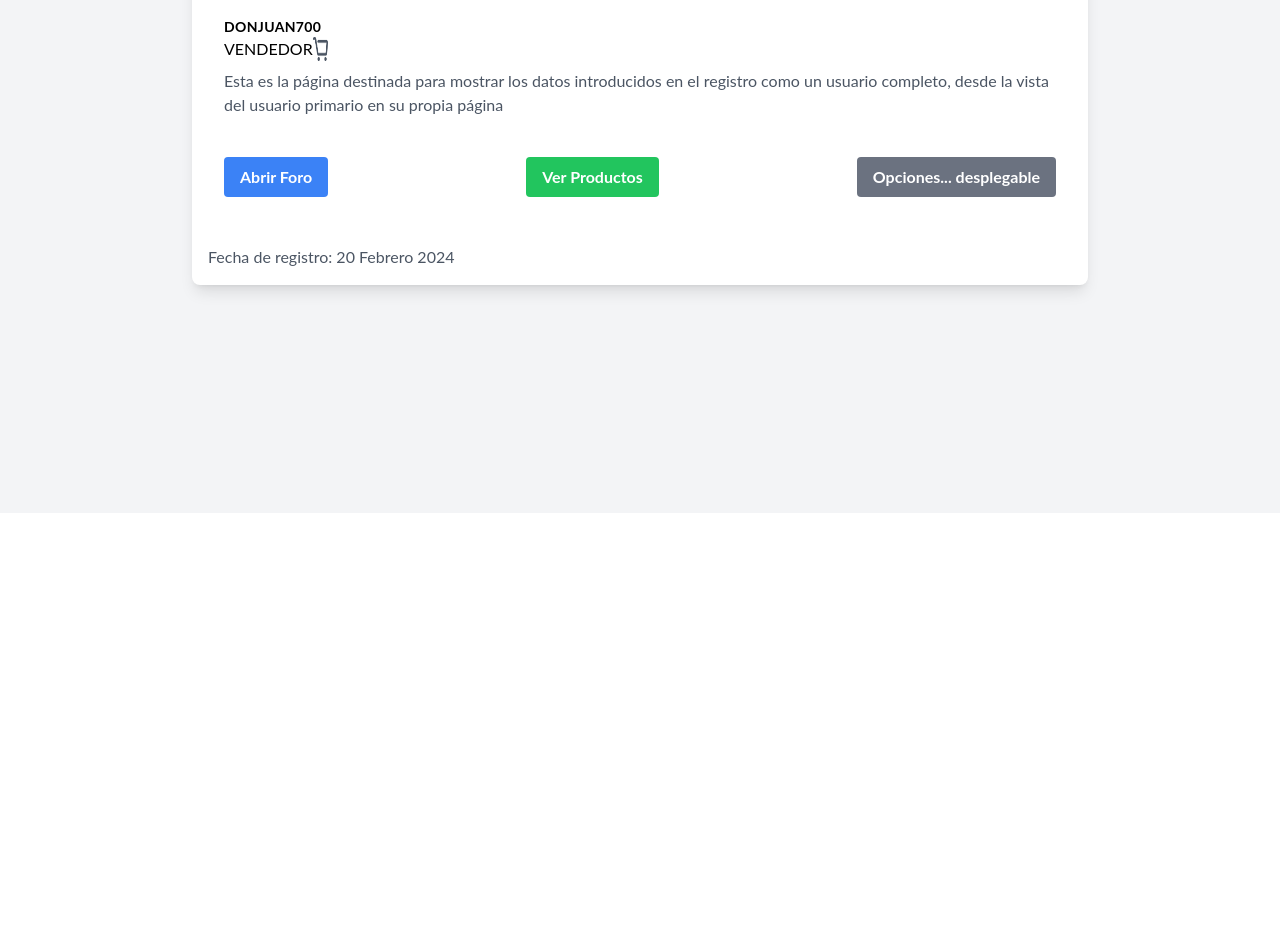
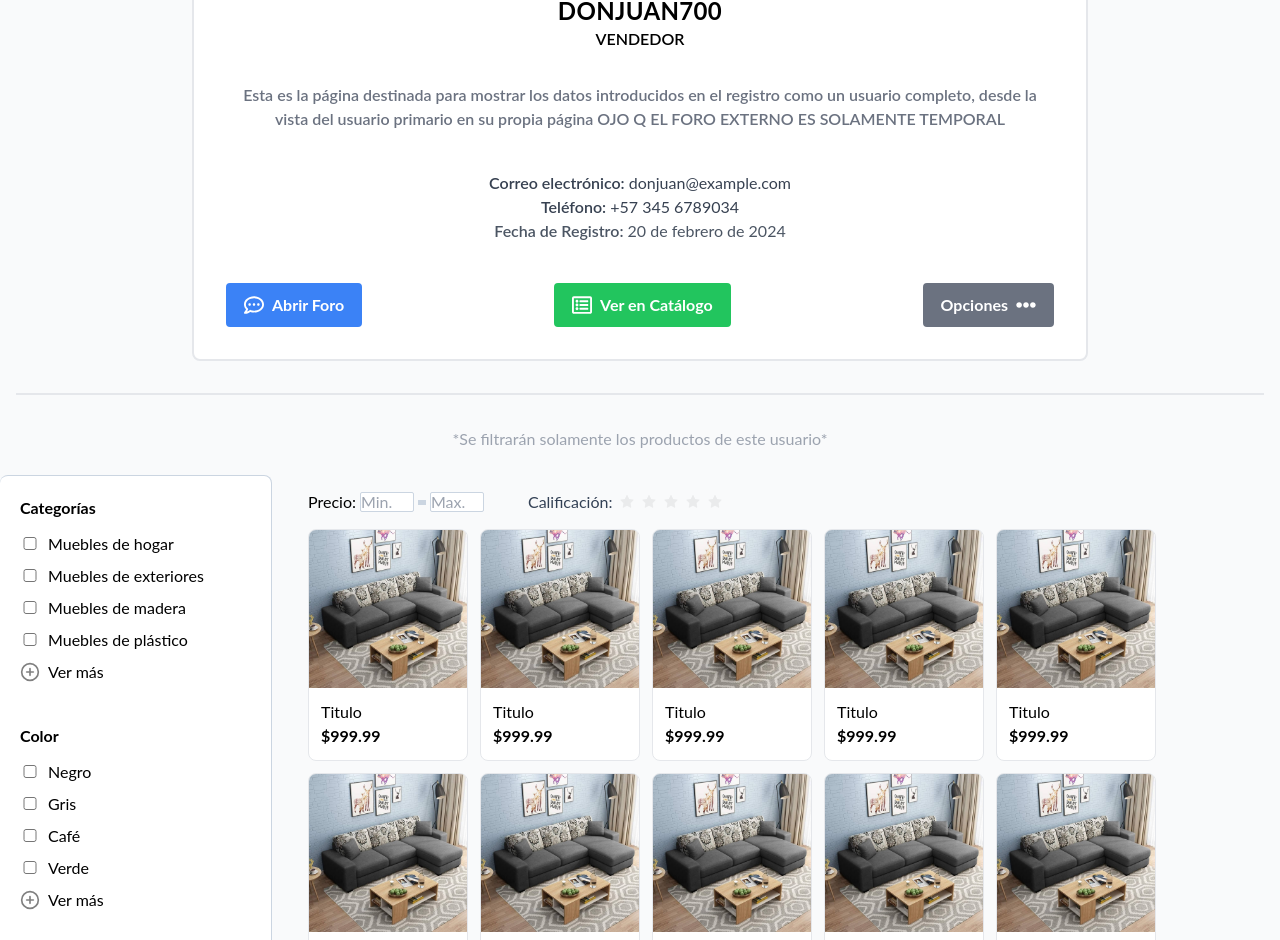
Before and after one commit to plantnt/reactmate, a React (Vite) app: page /profilePage in a window 1280 px wide. Shown: the part 360-1300 px from the top of the page. Before the commit the page ends 873 px from the top, so only its background shows below. Built offline with nearby package versions, Linux system fonts and the light colour scheme.

Commit message:
crazy? i was crazy once
i was locked on a room

```diff
--- a/src/components/filters.tsx
+++ b/src/components/filters.tsx
@@ -1,24 +1,25 @@
-import { PlusCircle } from "lucide-react"
-export default function Filters(){
-    return(
+import { PlusCircle } from "lucide-react";
+
+export default function Filters() {
+    return (
         <div>
-            <div id="filters" className="w-[17rem] py-5 pl-5 pr-10 border-r-[1px] border-b-[1px] border-slate-300 bg-white ">
+            <div id="filters" className="w-[17rem] py-5 pl-5 pr-10 border-r-[1px] border-b-[1px] border-t-[1px] border-slate-300 bg-white rounded-lg">
                 <h2 className="font-bold mb-3">Categorías</h2>
                 <ul className="flex flex-col space-y-2">
                     <li>
-                        <input type="checkbox" className="accent-violet-500 w-5 mr-2"/>
+                        <input type="checkbox" className="accent-violet-500 w-5 mr-2 transition-all duration-300"/>
                         Muebles de hogar
                     </li>
                     <li>
-                        <input type="checkbox" className="accent-violet-500 w-5 mr-2"/>
+                        <input type="checkbox" className="accent-violet-500 w-5 mr-2 transition-all duration-300"/>
                         Muebles de exteriores
                     </li>
                     <li>
-                        <input type="checkbox" className="accent-violet-500 w-5 mr-2"/>
+                        <input type="checkbox" className="accent-violet-500 w-5 mr-2 transition-all duration-300"/>
                         Muebles de madera
                     </li>
                     <li>
-                        <input type="checkbox" className="accent-violet-500 w-5 mr-2"/>
+                        <input type="checkbox" className="accent-violet-500 w-5 mr-2 transition-all duration-300"/>
                         Muebles de plástico
                     </li>
                     <li>
@@ -31,19 +32,19 @@ export default function Filters(){
                 <h2 className="font-bold mt-10 mb-3">Color</h2>
                 <ul className="flex flex-col space-y-2">
                     <li>
-                        <input type="checkbox" className="accent-violet-500 w-5 mr-2"/>
+                        <input type="checkbox" className="accent-violet-500 w-5 mr-2 transition-all duration-300"/>
                         Negro
                     </li>
                     <li>
-                        <input type="checkbox" className="accent-violet-500 w-5 mr-2"/>
+                        <input type="checkbox" className="accent-violet-500 w-5 mr-2 transition-all duration-300"/>
                         Gris
                     </li>
                     <li>
-                        <input type="checkbox" className="accent-violet-500 w-5 mr-2"/>
+                        <input type="checkbox" className="accent-violet-500 w-5 mr-2 transition-all duration-300"/>
                         Café
                     </li>
                     <li>
-                        <input type="checkbox" className="accent-violet-500 w-5 mr-2"/>
+                        <input type="checkbox" className="accent-violet-500 w-5 mr-2 transition-all duration-300"/>
                         Verde
                     </li>
                     <li>
@@ -56,19 +57,19 @@ export default function Filters(){
                 <h2 className="font-bold mt-10 mb-3">Material</h2>
                 <ul className="flex flex-col space-y-2">
                     <li>
-                        <input type="checkbox" className="accent-violet-500 w-5 mr-2"/>
+                        <input type="checkbox" className="accent-violet-500 w-5 mr-2 transition-all duration-300"/>
                         Madera
                     </li>
                     <li>
-                        <input type="checkbox" className="accent-violet-500 w-5 mr-2"/>
+                        <input type="checkbox" className="accent-violet-500 w-5 mr-2 transition-all duration-300"/>
                         Madera reciclada
                     </li>
                     <li>
-                        <input type="checkbox" className="accent-violet-500 w-5 mr-2"/>
+                        <input type="checkbox" className="accent-violet-500 w-5 mr-2 transition-all duration-300"/>
                         Plástico reciclado
                     </li>
                     <li>
-                        <input type="checkbox" className="accent-violet-500 w-5 mr-2"/>
+                        <input type="checkbox" className="accent-violet-500 w-5 mr-2 transition-all duration-300"/>
                         Cuero
                     </li>
                     <li>
@@ -78,9 +79,7 @@ export default function Filters(){
                         </label>
                     </li>
                 </ul>
-
             </div>
-
         </div>
-    )
+    );
 }
--- a/src/pages/Profile.tsx
+++ b/src/pages/Profile.tsx
@@ -1,38 +1,143 @@
+import { useState, useRef, useEffect } from 'react';
+import { FaRegCommentDots, FaRegListAlt, FaEllipsisH } from 'react-icons/fa';
+import ProductCard from "../components/productCard";
+import Filters from "../components/filters";
+import Footer from "../components/UI/footer";
+import Rating from "../components/rating";
+import { Pagination } from 'antd';
+
 export default function Profile() {
-    return (
-      <div className="bg-gray-100 min-h-screen py-8">
-        <div className="max-w-4xl mx-auto bg-white rounded-lg shadow-lg overflow-hidden">
+  const [isOpen, setIsOpen] = useState(false);
+  const dropdownRef = useRef<HTMLDivElement>(null);
+
+  const handleClick = () => {
+    setIsOpen(!isOpen);
+  };
+
+  const handleClose = (event: MouseEvent) => {
+    if (dropdownRef.current && !dropdownRef.current.contains(event.target as Node)) {
+      setIsOpen(false);
+    }
+  };
+
+  useEffect(() => {
+    document.addEventListener('mousedown', handleClose);
+    return () => {
+      document.removeEventListener('mousedown', handleClose);
+    };
+  }, []);
+
+  return (
+    <>
+      <div className="bg-gray-50 min-h-screen py-8"> {/* Cambio del color de fondo a bg-gray-50 */}
+        <div className="max-w-4xl mx-auto bg-white rounded-lg border-2 border-gray-200 overflow-hidden">
+        <br></br>
           <div className="md:flex">
-            <br></br><br></br>
             <div className="md:flex-shrink-0">
               <img
                 className="h-48 w-48 object-cover rounded-lg mx-auto"
-                src="https://via.placeholder.com/150"
+                src="src/assets/profileIcon.png"
                 alt="Profile"
               />
             </div>
-            <div className="p-8">
-              <div className="uppercase tracking-wide text-sm text-indigo-500 font-bold">
-                donjuan700
+            <div className="p-8 text-center">
+              <div className="uppercase tracking-wide text-sm text-indigo-600 font-bold">
+                <h1 className="text-2xl">donjuan700</h1>
               </div>
-              <p className="text-indigo-700 flex">VENDEDOR<img width="15px" src="src/assets/cartIcon.png"></img></p>
-              <p className="mt-2 text-gray-600">
+              <p className="text-indigo-700 font-semibold">VENDEDOR</p>
+              <br />
+              <p className="mt-2 text-gray-500 font-semibold">
                 Esta es la página destinada para mostrar los datos introducidos en el registro
                 como un usuario completo, desde la vista del usuario primario en su propia página
+                OJO Q EL FORO EXTERNO ES SOLAMENTE TEMPORAL
               </p>
+              <br />
+
+              <div className="mt-4 text-center">
+                <p className="text-gray-700">
+                  <span className="font-semibold">Correo electrónico:</span> donjuan@example.com
+                </p>
+                <p className="text-gray-700">
+                  <span className="font-semibold">Teléfono:</span> +57 345 6789034
+                </p>
+                <p className="text-gray-600">
+                  <span className="font-semibold">Fecha de Registro:</span> 20 de febrero de 2024
+                </p>
+              </div>
               <br></br>
+
               <div className="mt-4 flex justify-between">
-                <button className="bg-blue-500 hover:bg-blue-700 text-white font-bold py-2 px-4 rounded">
-                  Abrir Foro
-                </button>
-                  <a href="http://localhost:3000/"><button className="bg-green-500 hover:bg-green-700 text-white font-bold py-2 px-4 rounded">Ver Productos</button></a>
-                <button className="bg-gray-500 hover:bg-gray-700 text-white font-bold py-2 px-4 rounded">
-                  Opciones... desplegable</button>
+                <a href="https://furnimate.foroactivo.com/">
+                  <button className="bg-blue-500 hover:bg-white hover:text-blue-500 hover:border-blue-500 transition duration-300 border-2 border-blue-500 text-white font-bold py-2 px-4 rounded flex items-center">
+                    <FaRegCommentDots className="inline-block mr-2 text-xl" />
+                    <span className="text-base">Abrir Foro</span>
+                  </button>
+                </a>
+                <a href="http://localhost:3000/">
+                  <button className="bg-green-500 hover:bg-white hover:text-green-500 hover:border-green-500 transition duration-300 border-2 border-green-500 text-white font-bold py-2 px-4 rounded flex items-center justify-center">
+                    <FaRegListAlt className="inline-block mr-2 text-xl" />
+                    <span className="text-base">Ver en Catálogo</span>
+                  </button>
+                </a>
+
+                <div ref={dropdownRef} className="">
+                  <button
+                    onClick={handleClick}
+                    className="bg-gray-500 hover:bg-white hover:text-gray-500 hover:border-gray-500 transition duration-300 border-2 border-gray-500 text-white font-bold py-2 px-4 rounded flex items-center justify-center"
+                  >
+                    <span className="text-base">Opciones</span>
+                    <FaEllipsisH className="inline-block ml-2 text-xl" />
+                  </button>
+                  {isOpen && (
+                    <div
+                      className="absolute left-500 bg-white border border-gray-200 divide-y divide-gray-100 rounded-md shadow-lg z-10"
+                    >
+                      <div className="py-1">
+                        <p className="text-sm px-4 py-2 hover:bg-gray-100 cursor-pointer">Modificar perfil</p>
+                        <p className="text-sm px-4 py-2 hover:bg-gray-100 cursor-pointer">Modificar contraseña</p>
+                        <p className="text-sm px-4 py-2 hover:bg-gray-100 cursor-pointer">Eliminar cuenta</p>
+                      </div>
+                    </div>
+                  )}
+                </div>
               </div>
             </div>
-            <div className="p-4 text-gray-600">Fecha de registro: 20 Febrero 2024</div>
+          </div>
+        </div>
+
+        {/* Esta es la linea separadora q separa jaajaj */}
+        <hr className="my-8 border-b border-gray-200 mx-4" />
+
+        <h1 className="text-center text-gray-400">*Se filtrarán solamente los productos de este usuario*</h1>
+        <br></br>
+
+        <div className="h-full w-full flex flex-col">
+          <div className="grid grid-flow-col">
+            <Filters />
+            <div className="max-w-[60rem] justify-self-start">
+              <div className="mt-3">
+                <Rating />
+              </div>
+              <div className="max-w-[90%] inline-flex flex-wrap gap-3 ml-3 pt-3">
+                <ProductCard />
+                <ProductCard />
+                <ProductCard />
+                <ProductCard />
+                <ProductCard />
+                <ProductCard />
+                <ProductCard />
+                <ProductCard />
+                <ProductCard />
+                <ProductCard />
+              </div>
+            </div>
+          </div>
+          <Pagination className="self-center mt-6" defaultCurrent={1} total={50}></Pagination>
+          <div className="grid w-full justify-self-end">
+            <Footer />
           </div>
         </div>
       </div>
-    );
-  }
+    </>
+  );
+}
```
